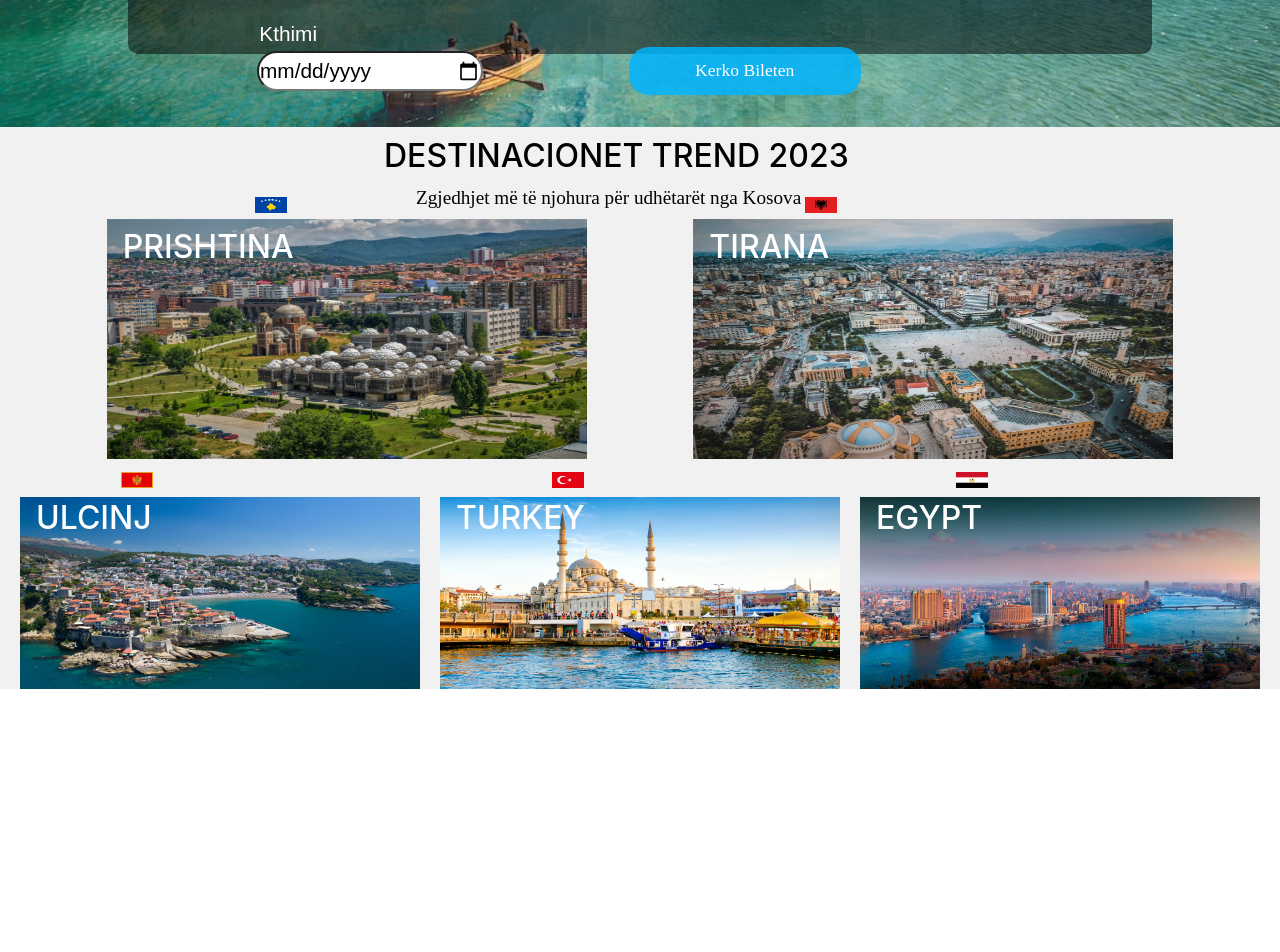
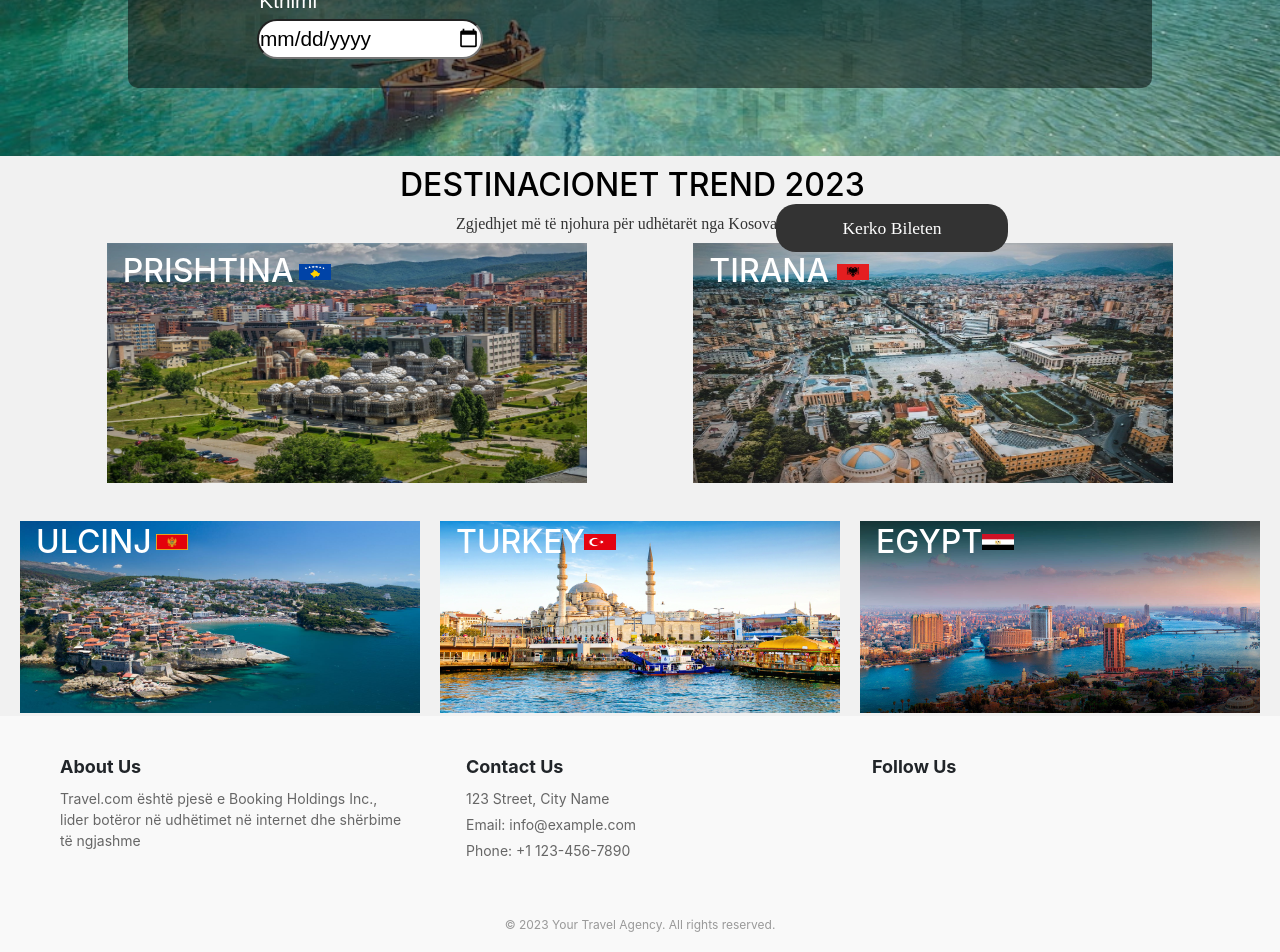
Before and after one commit to Projekti-LAB2/Booking-Front-end, a React (Create React App) app: page / in a window 1280 px wide. Shown: the part 500-1452 px from the top of the page. Before the commit the page ends 1189 px from the top, so only its background shows below. Built offline with nearby package versions, Linux system fonts and the light colour scheme.

Commit message:
Adjustment of homepage and footer

```diff
--- a/package.json
+++ b/package.json
@@ -11,6 +11,7 @@
     "@testing-library/user-event": "^13.5.0",
     "@types/react-select": "^5.0.1",
     "axios": "^1.4.0",
+    "http": "^0.0.1-security",
     "i18n-iso-countries": "^7.6.0",
     "i18next": "^22.4.15",
     "react": "^18.2.0",
--- a/src/App.js
+++ b/src/App.js
@@ -6,6 +6,7 @@ import React from 'react';
 import {BrowserRouter as Router, Route, Link, Routes} from 'react-router-dom';
 import Offers from './components/Offerts/Offerts';
 import PostTicket from './components/Ticket/PostTicket';
+import Footer from './components/Footer/Footer';
 
 function Home(){
   return(
@@ -13,11 +14,16 @@ function Home(){
       <Header/>
       <Reservation/>
       <TrendingDes/>
+      <Footer/>
     </div>
   )
 }
 
-
+// function Offers(){
+//   return (
+//     <Link to="/offers">BO TI QIFSHA ROBT</Link>
+//   )
+// }
 
 function App() {
   return (
--- /dev/null
+++ b/src/components/Footer/Footer.css
@@ -0,0 +1,56 @@
+.footer {
+    background-color: #f9f9f9;
+    padding: 40px 0;
+  }
+
+  .container {
+    max-width: 1200px;
+    margin: 0 auto;
+    padding: 0 20px;
+  }
+
+  .footer__content {
+    display: flex;
+    flex-wrap: wrap;
+    justify-content: space-between;
+  }
+
+  .footer__section {
+    flex-basis: 30%;
+    margin-bottom: 30px;
+  }
+
+  .footer__section-title {
+    font-size: 18px;
+    font-weight: bold;
+    margin-bottom: 10px;
+  }
+
+  .footer__section-text {
+    font-size: 14px;
+    color: #666;
+    margin-bottom: 5px;
+  }
+
+  .footer__social-icons {
+    display: flex;
+    align-items: center;
+  }
+
+  .footer__social-link {
+    color: #666;
+    margin-right: 10px;
+    font-size: 20px;
+  }
+
+  .footer__bottom {
+    text-align: center;
+    margin-top: 20px;
+  }
+
+  .footer__bottom-text {
+    font-size: 12px;
+    color: #999;
+  }
+
+  /* Add any additional styling or modifications as per your requirements */
--- /dev/null
+++ b/src/components/Footer/Footer.js
@@ -0,0 +1,38 @@
+import React from 'react';
+import './Footer.css';
+import { useTranslation } from 'react-i18next';
+
+const Footer = () => {
+        const { t } = useTranslation();
+  return (
+    <footer className="footer">
+      <div className="container">
+        <div className="footer__content">
+          <div className="footer__section">
+            <h3 className="footer__section-title">About Us</h3>
+            <p className="footer__section-text">{t('Traveldes')}</p>
+          </div>
+          <div className="footer__section">
+            <h3 className="footer__section-title">Contact Us</h3>
+            <p className="footer__section-text">123 Street, City Name</p>
+            <p className="footer__section-text">Email: info@example.com</p>
+            <p className="footer__section-text">Phone: +1 123-456-7890</p>
+          </div>
+          <div className="footer__section">
+            <h3 className="footer__section-title">Follow Us</h3>
+            <div className="footer__social-icons">
+              <a href="#" className="footer__social-link"><i className="fab fa-facebook-f"></i></a>
+              <a href="#" className="footer__social-link"><i className="fab fa-twitter"></i></a>
+              <a href="#" className="footer__social-link"><i className="fab fa-instagram"></i></a>
+            </div>
+          </div>
+        </div>
+      </div>
+      <div className="footer__bottom">
+        <p className="footer__bottom-text">© 2023 Your Travel Agency. All rights reserved.</p>
+      </div>
+    </footer>
+  );
+};
+
+export default Footer;
--- a/src/components/Header.module.css
+++ b/src/components/Header.module.css
@@ -11,7 +11,7 @@
 }
 .photologo{
     width: 18rem;
-    height: 18rem;
+    height: 19.5rem;
     padding-top: 2rem;
     position:relative;
     right: 3rem;
--- a/src/components/HeaderButton.module.css
+++ b/src/components/HeaderButton.module.css
@@ -5,13 +5,16 @@
     align-items: center;
     background-color: #f1f1f1;
     padding: 10px;
+
   }
 
   ul {
+    font-size: 1.1rem;
     list-style-type: none;
     margin: 0;
     padding: 0;
     display: flex;
+    align-items: center;
   }
 
   li {
@@ -31,7 +34,7 @@
   }
 
   button {
-    padding: 0.5rem 1rem;
+    padding: 0.7rem 1rem;
     background-color: #333;
     color: #fff;
     border: none;
@@ -39,6 +42,7 @@
     cursor: pointer;
     transition: background-color 0.3s ease;
     margin-left: 0.5rem;
+
   }
 
   button:hover {
--- a/src/components/Reservation/form.module.css
+++ b/src/components/Reservation/form.module.css
@@ -26,21 +26,36 @@
       background-size: cover;
     }
   }
-.form{
-    font-style:initial;
+  html,
+  body {
+    height: 100%;
+    margin: 0;
+    padding: 0;
+  }
+
+  .formdiv {
+    display: flex;
+    justify-content: center;
+    align-items: center;
+    height: 100%;
+  }
+
+  .form {
+    font-style: initial;
     background-color: rgba(0, 0, 0, 0.5);
     border-radius: 10px;
     width: 80%;
-    height: 58%;
+    height: 70%;
     display: flex;
     padding-left: 7.5rem;
     align-items: center;
     flex-direction: unset;
     flex-wrap: wrap;
-    color:  white;
+    color: white;
     font-size: 1.3rem;
     padding-block-start: 2%;
   }
+
   .inputDiv {
     width: 30rem;
     height: 6rem;
@@ -49,6 +64,7 @@
     display: flex;
     flex-direction: column;
   }
+
   .checkboxDiv {
     width: 100%;
     height: 2rem;
@@ -58,9 +74,11 @@
     justify-content: flex-start;
     align-items: center;
   }
+
   .checkboxInput {
     width: 1rem;
-    margin-right: 1%;
+    margin-right: 1rem;
+    margin-bottom: 0.6rem;
   }
 
   .inputDateDiv {
@@ -70,40 +88,49 @@
     display: flex;
     flex-direction: column;
   }
+
   .input {
     width: 30rem;
     height: 2.5rem;
     border-radius: 20px;
+  }
 
+  .formLabel {
+    margin: 1%;
   }
-.formLabel{
-   margin: 1%
-}
+
   .checkboxLabel {
     margin-left: -0.5%;
     margin-right: 1.5%;
   }
 
-.inputdate{
+  .inputdate {
     height: 2.5rem;
     border-radius: 20px;
   }
+
   .button {
     width: 14.5rem;
     height: 3rem;
     margin-top: 3%;
     border-radius: 20px;
     font-family: initial;
-    background-color: #00b4ffd6;
+    background-color: #333;
     color: white;
     font-size: 1.1rem;
+    border: none;
+    outline: none;
+    cursor: pointer;
+    transition: background-color 0.3s ease;
+    position: absolute;
+    right: 17rem;
+    bottom: 3rem;
   }
-.buttonDiv {
-    width: 30rem;
-    height: 6rem;
-    margin: 1%;
-    display: flex;
-    justify-content: center;
-    align-items: center;
-    justify-items: center;
+
+  .button:hover {
+    background-color: #555;
   }
+
+  .button:active {
+    background-color: #444;
+  }
--- a/src/components/TrendingDes/TrendingDes.module.css
+++ b/src/components/TrendingDes/TrendingDes.module.css
@@ -1,8 +1,7 @@
 .containerdiv{
     background-color:#f1f1f1;
     width: 100%;
-    height: auto;
-    margin-top: -1.8rem;
+    height: 35rem;
 }
 
 .photodiv{
@@ -19,19 +18,17 @@
 
 .textdiv{
     color: black;
-    margin-left: 24rem;
+    margin-left: 25rem;
 }
 .textdiv h2{
-    font-size: 2rem;
     padding-top: 10px;
     font-family: inherit;
 }
 
 .textdiv p{
-    font-size: 1.2rem;
-    color: black;
+    color: #333;
     font-family: initial;
-    margin-left: 2rem;
+    margin-left: 3.5rem;
 }
 
 .secondphotos{
@@ -65,36 +62,36 @@
     width: 2rem;
       height: 1rem;
     position: relative;
-   left: 9.3rem;
-   bottom: 2.7rem;
+   left: 12rem;
+
 
 }
 .allpng img{
     width: 2rem;
     height: 1rem;
   position: relative;
- left: 7rem;
- bottom: 2.7rem;
+ left: 9rem;
+
 
 }
 .ullpng img{
     width: 2rem;
     height: 1rem;
   position: relative;
- left: 6.3rem;
- bottom: 2.7rem;
+ left: 8.5rem;
+ bottom: 0.3rem;
 }
 .trrpng img{
     width: 2rem;
     height: 1rem;
   position: relative;
- left: 7rem;
- bottom: 2.7rem;
+ left: 9rem;
+ bottom: 0.3rem;
 }
 .eggpng img{
     width: 2rem;
     height: 1rem;
   position: relative;
- left:6rem;
- bottom: 2.7rem;
+ left: 7.6rem;
+ bottom: 0.3rem;
 }
--- a/src/components/langselect/Langselect.module.css
+++ b/src/components/langselect/Langselect.module.css
@@ -2,7 +2,7 @@
     position: relative;
     display: inline-block;
     margin-left: 10px;
-    left: 22rem;
+    left: 20rem;
   }
 
   .select {
--- a/src/components/langselect/i18n.js
+++ b/src/components/langselect/i18n.js
@@ -24,7 +24,8 @@ i18n.use(initReactI18next).init({
           Returning:'Kthimi',
           Search:'Kerko Bileten',
           Trending:'DESTINACIONET TREND 2023',
-          Most:'Zgjedhjet më të njohura për udhëtarët nga Kosova'
+          Most:'Zgjedhjet më të njohura për udhëtarët nga Kosova',
+          Traveldes:'Travel.com është pjesë e Booking Holdings Inc., lider botëror në udhëtimet në internet dhe shërbime të ngjashme'
         },
       },
     en: {
@@ -43,7 +44,8 @@ i18n.use(initReactI18next).init({
         Returning:'Returning',
         Search:'Search For Tickets',
         Trending:'TRENDING DESTINATIONS 2023',
-        Most:'Most popular choices for travelers from Kosovo'
+        Most:'Most popular choices for travelers from Kosovo',
+        Traveldes:'Travel.com is part of Booking Holdings Inc., the world leader in online travel and related service'
       },
     },
   },
```
Also changed, not shown: 1 other file (tests, documents, lock files or other folders). Lines whose indentation alone changed are shown as unchanged.
